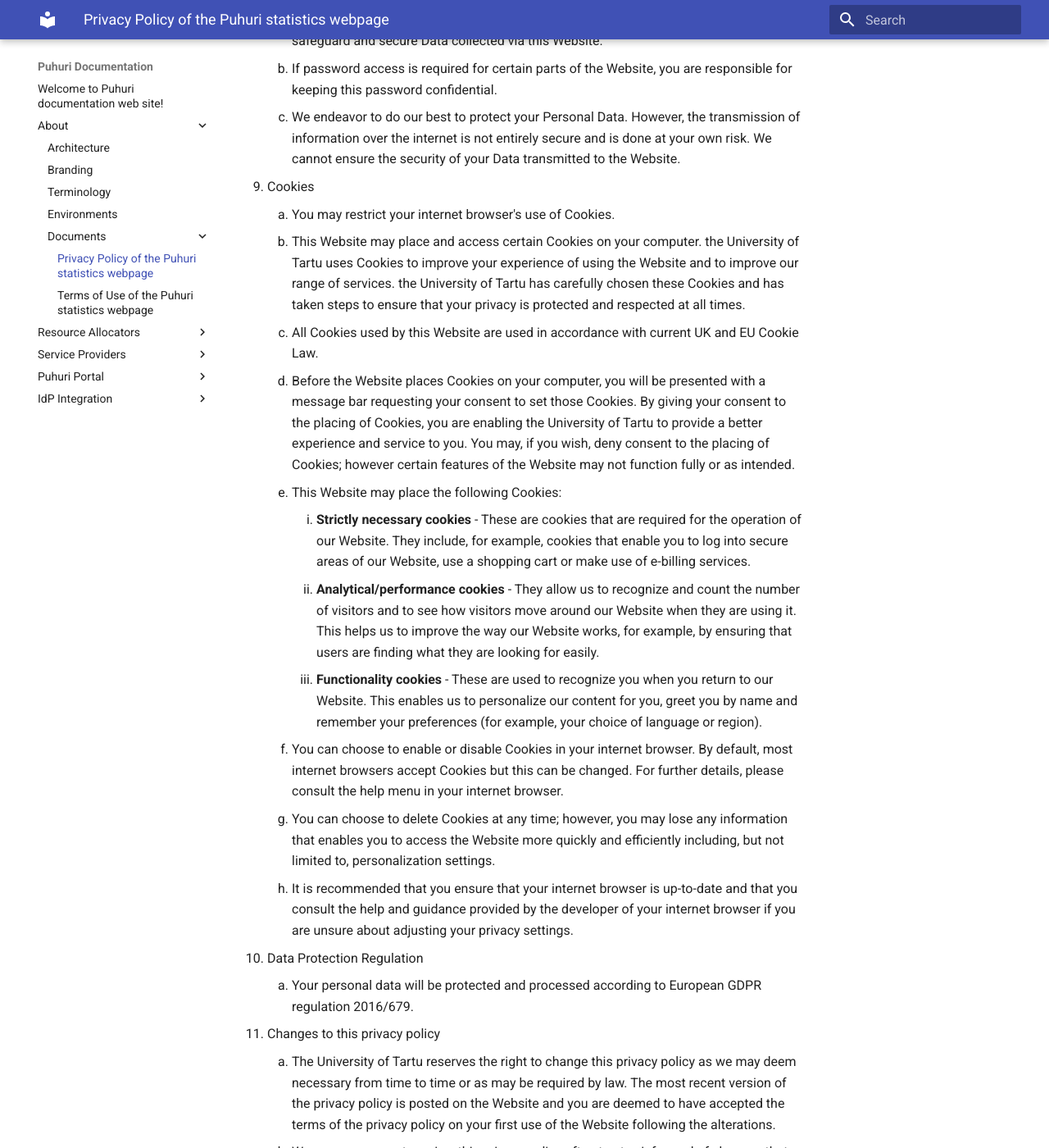
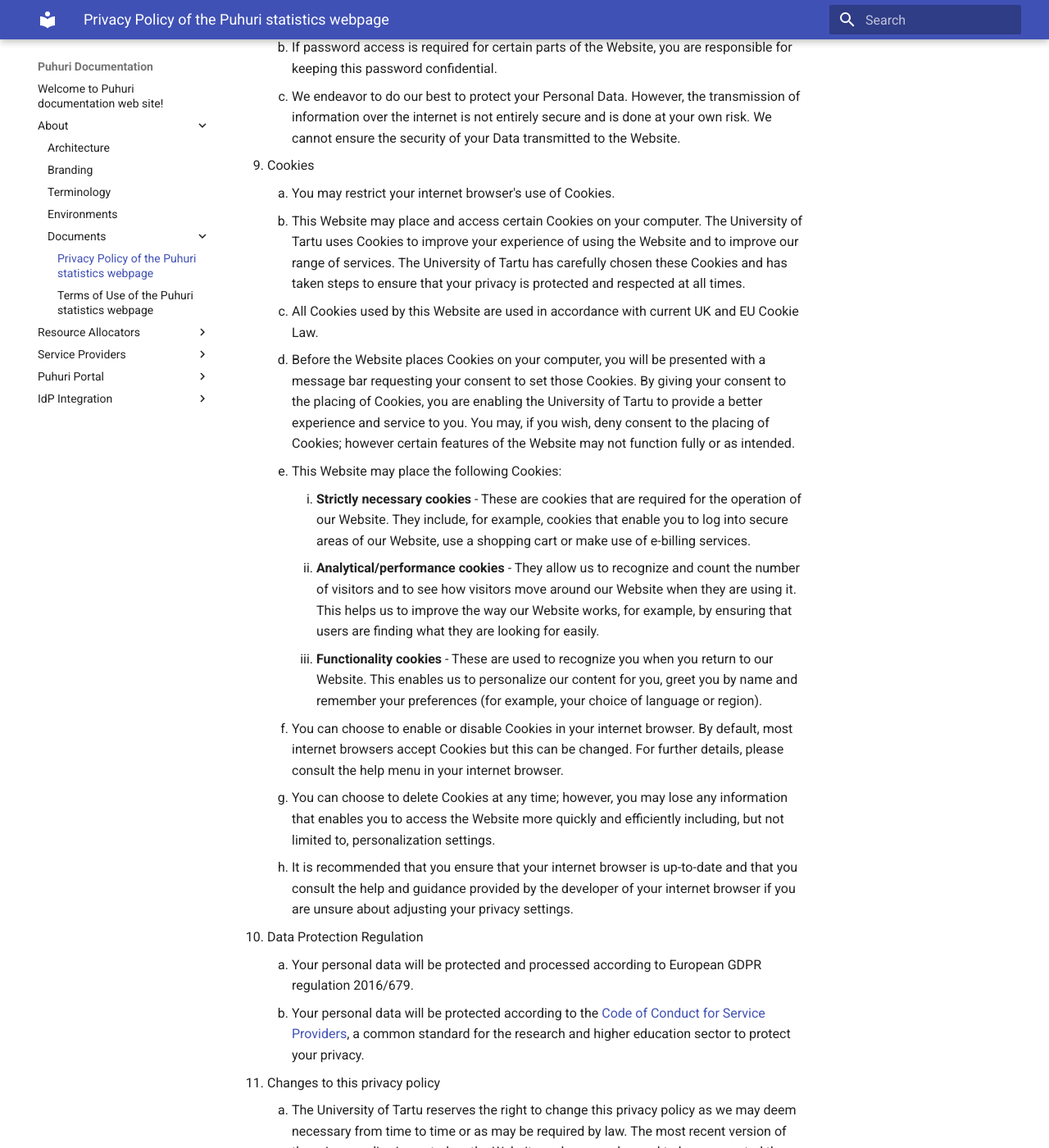
Before and after one commit to neicnordic/puhuri-web, an MkDocs documentation site: the page built from docs/documents/statistics_pp.md, in a window 1280 px wide and 1400 px high, scrolled down 3092 px. Shown: the whole window at 82% size. Built offline with MkDocs 1.6.1 and Material for MkDocs 9.7.7, drawn with Linux system fonts in a browser that asks for light colours; some of the changed text lies outside the part shown.

Commit message:
Puhuri statistics privacy policy added

```diff
--- a/docs/documents/statistics_pp.md
+++ b/docs/documents/statistics_pp.md
@@ -62,7 +62,7 @@ We process personal data only if there is a legal basis for it and only as long
 
 9. Cookies
     1. You may restrict your internet browser's use of Cookies.
-    2. This Website may place and access certain Cookies on your computer. the University of Tartu uses Cookies to improve your experience of using the Website and to improve our range of services. the University of Tartu has carefully chosen these Cookies and has taken steps to ensure that your privacy is protected and respected at all times.
+    2. This Website may place and access certain Cookies on your computer. The University of Tartu uses Cookies to improve your experience of using the Website and to improve our range of services. The University of Tartu has carefully chosen these Cookies and has taken steps to ensure that your privacy is protected and respected at all times.
     3. All Cookies used by this Website are used in accordance with current UK and EU Cookie Law.
     4. Before the Website places Cookies on your computer, you will be presented with a message bar requesting your consent to set those Cookies. By giving your consent to the placing of Cookies, you are enabling the University of Tartu to provide a better experience and service to you. You may, if you wish, deny consent to the placing of Cookies; however certain features of the Website may not function fully or as intended.
     5. This Website may place the following Cookies:
@@ -75,6 +75,7 @@ We process personal data only if there is a legal basis for it and only as long
 
 10. Data Protection Regulation
     1. Your personal data will be protected and processed according to European GDPR regulation 2016/679.
+    2. Your personal data will be protected according to the [Code of Conduct for Service Providers](https://geant3plus.archive.geant.net/Pages/uri/V1.html), a common standard for the research and higher education sector to protect your privacy.
 
 11. Changes to this privacy policy
     1. The University of Tartu reserves the right to change this privacy policy as we may deem necessary from time to time or as may be required by law. The most recent version of the privacy policy is posted on the Website and you are deemed to have accepted the terms of the privacy policy on your first use of the Website following the alterations.
```
Also changed, not shown: other parts of docs/documents/statistics_pp.md (+1 -1 lines).
